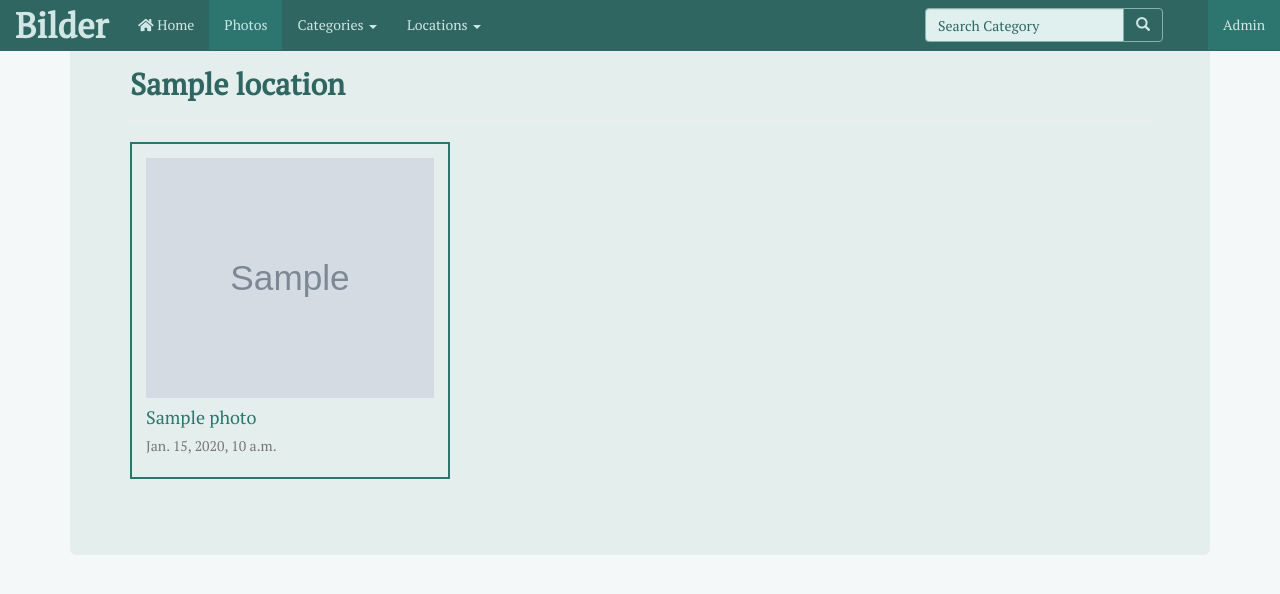
After one commit to Collin9726/Bilder, a Django app: template photos/templates/location.html in a window 1280 px wide. The commit adds this page. Shown: the top 594 px of the page. Run offline with Django 3.2, Linux system fonts and the light colour scheme; the template is opened without the code that fills it: most values are stand-ins (such as "Sample title", 1, 10 or a date in 2020); grey boxes marked "Sample" are stand-in pictures; some libraries are stand-ins or nearby versions.

Commit message:
view photos by location

```diff
--- /dev/null
+++ b/photos/templates/location.html
@@ -0,0 +1,36 @@
+{%extends 'base.html'%}
+
+{% block content %}
+{{block.super}}
+
+<div class="container">
+    <div class="row">
+        <div class="col-xs-12 home-page">
+            <div class="jumbotron">
+                <div class="row display-flex">
+                    <div class="col-xs-12">
+                        <h2><b>{{location.location_name}}</b></h2>
+                        <hr>
+                    </div>
+                    {% for photo in photos %}
+
+                    <div class="col-xs-12 col-sm-6 col-md-4 cards">
+                        <div class="card">
+                            <a href="../photo/{{photo.id}}"><img class="card-img-top" src="{{photo.image_url.url}}" alt="{{photo.image_name}}"></a>
+                            <div class="card-body">
+                                <h4 class="card-title">{{photo.image_name}}</h4>
+                                <h5 class="card-subtitle mb-2 text-muted">{{photo.post_date}}</h5>
+                            </div>
+                        </div>
+                    </div>
+
+                    {% empty %}
+
+                    {% endfor %}
+                 </div>
+            </div>
+        </div>
+    </div>
+</div>
+
+{% endblock %}
--- a/photos/templates/navbar.html
+++ b/photos/templates/navbar.html
@@ -39,7 +39,7 @@
                 <a href="#" class="dropdown-toggle" data-toggle="dropdown" role="button" aria-haspopup="true" aria-expanded="false">Locations <span class="caret"></span></a>
                 <ul class="dropdown-menu">
                   {% for location in locations %}
-                  <li><a href="#">{{location.location_name | title}}</a></li>
+                  <li><a href="/location/{{location.id}}">{{location.location_name | title}}</a></li>
                   {% empty %}
 
                   {% endfor %}
--- a/photos/urls.py
+++ b/photos/urls.py
@@ -10,6 +10,7 @@ urlpatterns=[
     url(r'^photo/(\d+)',views.display_photo,name = 'display_photo'),
     url(r'^category/(\d+)',views.display_category,name = 'display_category'),
     url(r'^search/', views.search_categories, name='search_categories'),
+    url(r'^location/(\d+)',views.display_location,name = 'display_location'),
 ]
 
 if settings.DEBUG:
```
Also changed, not shown: photos/views.py (+14 -0 lines).
